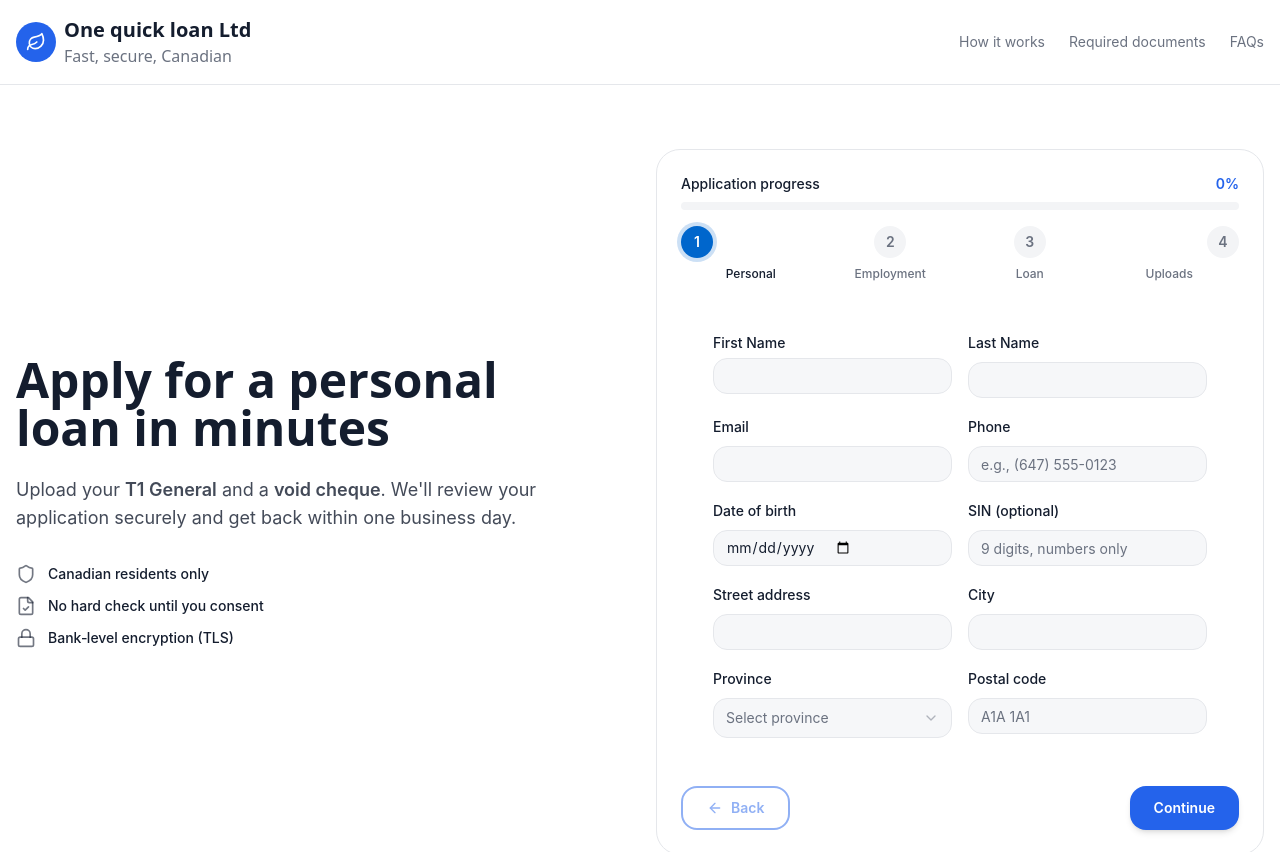
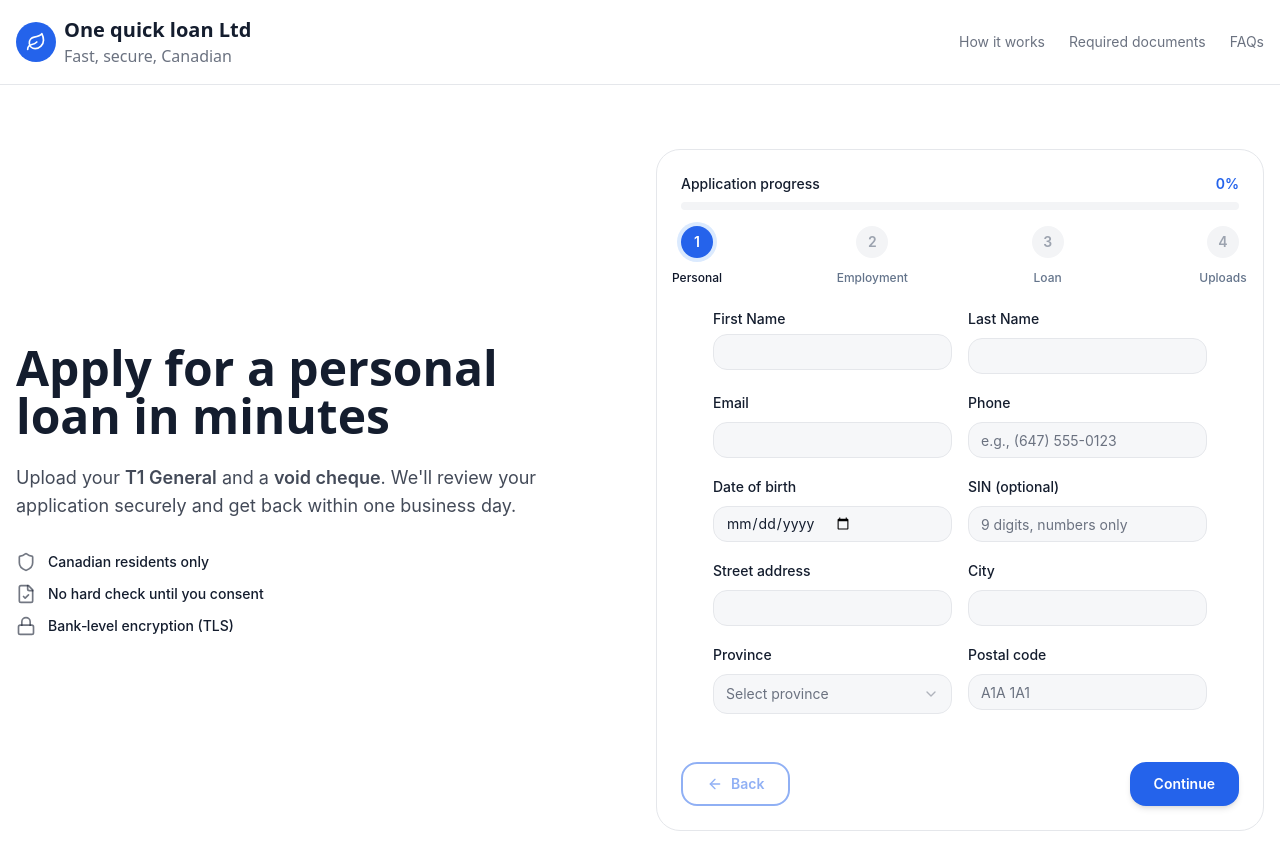
Before and after one commit to sabba1010/Loan-Frintend-Backend, a React (Vite) app: page / in a window 1280 px wide. Shown: the top 852 px of the page. Built offline with nearby package versions, Linux system fonts and the light colour scheme; the HTML template or start-up script is replaced by a standard one.

Commit message:
Update design

```diff
--- a/src/components/StepsNav.tsx
+++ b/src/components/StepsNav.tsx
@@ -1,3 +1,61 @@
+// import { Check } from "lucide-react";
+
+// interface StepsNavProps {
+//   currentStep: number;
+// }
+
+// const steps = ["Personal", "Employment", "Loan", "Uploads"];
+
+// export function StepsNav({ currentStep }: StepsNavProps) {
+//   return (
+//     <div className="flex items-center justify-between mb-6">
+//       {steps.map((label, i) => {
+//         const stepNum = i + 1;
+//         const isActive = currentStep === stepNum;
+//         const isDone = currentStep > stepNum;
+
+//         return (
+//           <div key={label} className="flex flex-col items-center flex-1">
+//             <div className="flex items-center w-full">
+//               {i > 0 && (
+//                 <div
+//                   className={`flex-1 h-0.5 transition-colors duration-300`}
+//                   style={{ backgroundColor: currentStep > i ? "#00A63E" : "var(--border)" }}
+//                 />
+//               )}
+//               <div
+//                 className={`w-8 h-8 rounded-full flex items-center justify-center text-sm font-semibold transition-all duration-300 ${
+//                   isDone
+//                     ? "text-white"
+//                     : isActive
+//                     ? "text-primary-foreground ring-4"
+//                     : "bg-muted text-muted-foreground"
+//                 }`}
+//                 style={isDone ? { backgroundColor: "#00A63E" } : isActive ? { backgroundColor: "#0066CC", boxShadow: "0 0 0 4px rgba(0, 102, 204, 0.2)" } : undefined}
+//               >
+//                 {isDone ? <Check className="w-4 h-4" /> : stepNum}
+//               </div>
+//               {i < steps.length - 1 && (
+//                 <div
+//                   className={`flex-1 h-0.5 transition-colors duration-300`}
+//                   style={{ backgroundColor: currentStep > stepNum ? "#00A63E" : "var(--border)" }}
+//                 />
+//               )}
+//             </div>
+//             <span
+//               className={`text-xs mt-2 font-medium transition-colors ${
+//                 isActive || isDone ? "text-foreground" : "text-muted-foreground"
+//               }`}
+//             >
+//               {label}
+//             </span>
+//           </div>
+//         );
+//       })}
+//     </div>
+//   );
+// }
+
 import { Check } from "lucide-react";
 
 interface StepsNavProps {
@@ -8,43 +66,41 @@ const steps = ["Personal", "Employment", "Loan", "Uploads"];
 
 export function StepsNav({ currentStep }: StepsNavProps) {
   return (
-    <div className="flex items-center justify-between mb-6">
+    <div className="relative w-full mb-10">
+      {/* Background Connecting Line */}
+      <div className="absolute top-4 left-0 w-full h-0.5 bg-gray-100 -z-10" />
+
+      {/* Active/Completed Progress Line */}
+      <div
+        className="absolute top-4 left-0 h-0.5 bg-green-600 transition-all duration-500 -z-10"
+        style={{ width: `${((currentStep - 1) / (steps.length - 1)) * 100}%` }}
+      />
+
+      <div className="flex justify-between">
         {steps.map((label, i) => {
           const stepNum = i + 1;
           const isActive = currentStep === stepNum;
           const isDone = currentStep > stepNum;
 
           return (
-          <div key={label} className="flex flex-col items-center flex-1">
-            <div className="flex items-center w-full">
-              {i > 0 && (
+            <div key={label} className="flex flex-col items-center">
+              {/* Circle */}
               <div
-                  className={`flex-1 h-0.5 transition-colors duration-300`}
-                  style={{ backgroundColor: currentStep > i ? "#00A63E" : "var(--border)" }}
-                />
-              )}
-              <div
-                className={`w-8 h-8 rounded-full flex items-center justify-center text-sm font-semibold transition-all duration-300 ${
+                className={`w-8 h-8 rounded-full flex items-center justify-center text-sm font-semibold transition-all duration-300 z-10 ${
                   isDone
-                    ? "text-white"
+                    ? "text-white bg-green-600"
                     : isActive
-                    ? "text-primary-foreground ring-4"
-                    : "bg-muted text-muted-foreground"
+                    ? "bg-blue-600 text-white ring-4 ring-blue-100"
+                    : "bg-gray-100 text-gray-400"
                 }`}
-                style={isDone ? { backgroundColor: "#00A63E" } : isActive ? { backgroundColor: "#0066CC", boxShadow: "0 0 0 4px rgba(0, 102, 204, 0.2)" } : undefined}
               >
                 {isDone ? <Check className="w-4 h-4" /> : stepNum}
               </div>
-              {i < steps.length - 1 && (
-                <div
-                  className={`flex-1 h-0.5 transition-colors duration-300`}
-                  style={{ backgroundColor: currentStep > stepNum ? "#00A63E" : "var(--border)" }}
-                />
-              )}
-            </div>
+
+              {/* Label */}
               <span
-              className={`text-xs mt-2 font-medium transition-colors ${
-                isActive || isDone ? "text-foreground" : "text-muted-foreground"
+                className={`text-xs mt-3 font-medium absolute translate-y-8 ${
+                  isActive ? "text-slate-900 font-bold" : "text-slate-500"
                 }`}
               >
                 {label}
@@ -53,5 +109,6 @@ export function StepsNav({ currentStep }: StepsNavProps) {
           );
         })}
       </div>
+    </div>
   );
 }
--- a/src/components/steps/PersonalInfoStep.tsx
+++ b/src/components/steps/PersonalInfoStep.tsx
@@ -99,7 +99,7 @@ export function PersonalInfoStep({ data, onChange }: PersonalInfoStepProps) {
 
   return (
     <div className="space-y-4 animate-fade-in">
-      <div className="grid grid-cols-1 md:grid-cols-2 gap-2 md:gap-4">
+      <div className="grid grid-cols-1 md:grid-cols-2 gap-4 md:gap-4">
         <div className="space-y-1">
           <Label htmlFor="firstName">First Name</Label>
           <Input
```
Lines whose indentation alone changed are shown as unchanged.
